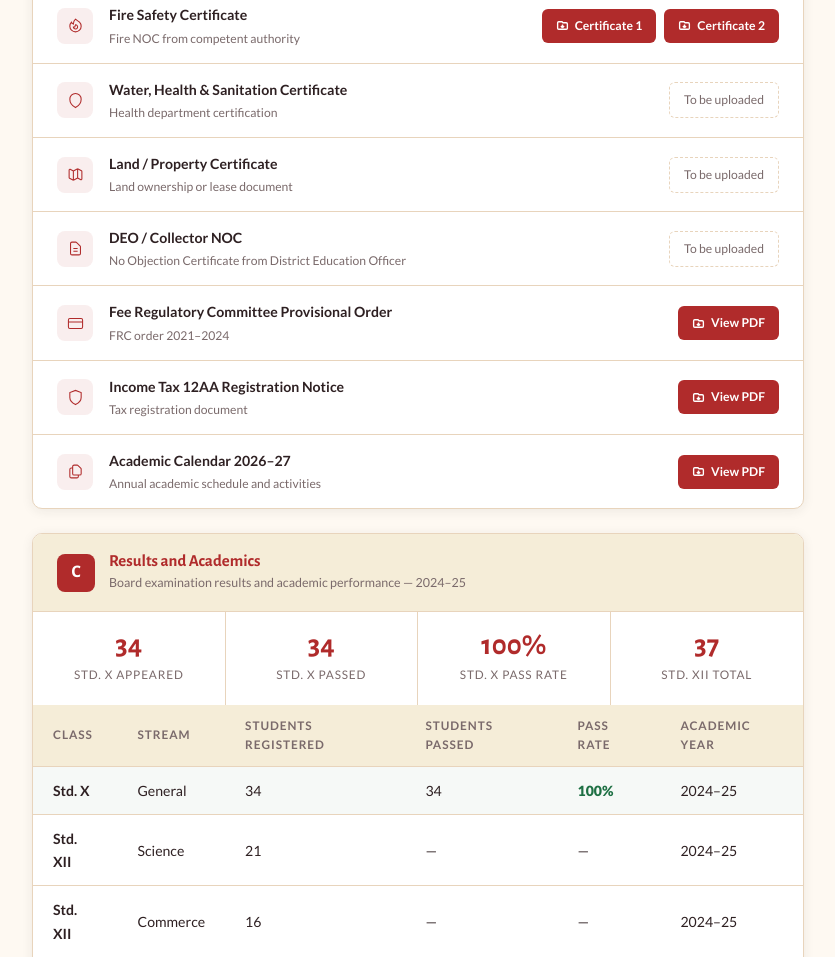
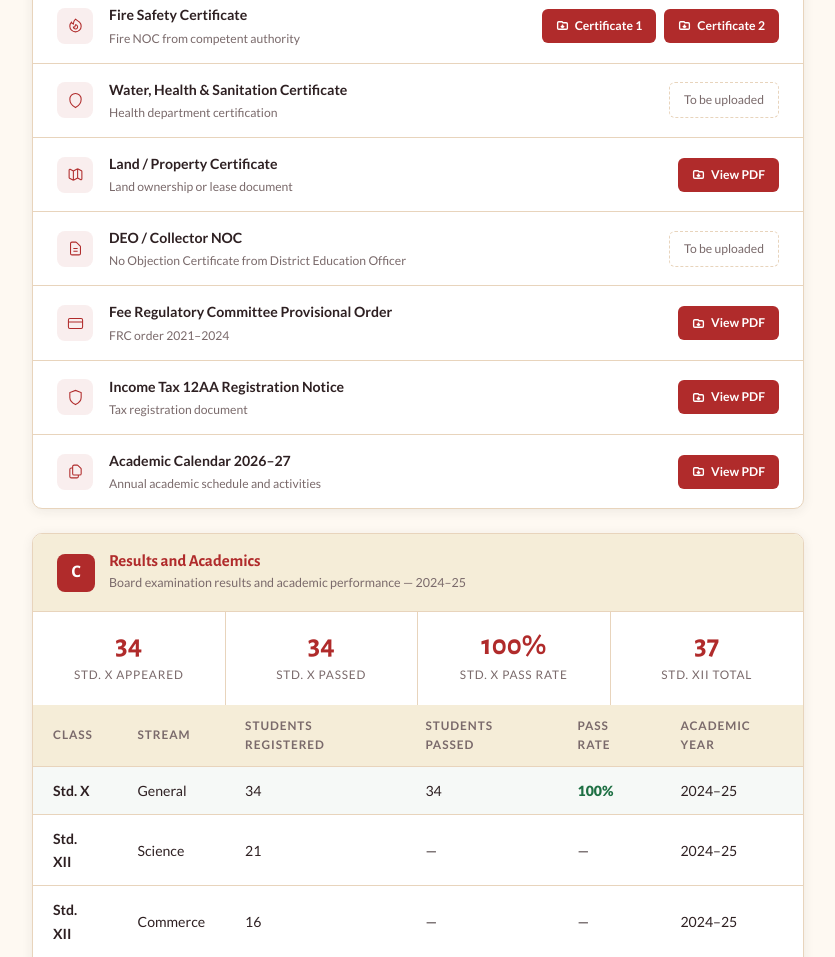
Before and after one commit to soham24/agratha-academy, a plain HTML site: page mandatory-public-disclosure.html in a window 1280 px wide. Shown: the part 1761-2718 px from the top of the page, without its empty margins (352-1187 px from the left). Drawn offline with nearby package versions, Linux system fonts and the light colour scheme.

Commit message:
Add land certificate to disclosure page
Co-Authored-By: Claude Sonnet 4.6 <noreply@anthropic.com>

```diff
--- a/mandatory-public-disclosure.html
+++ b/mandatory-public-disclosure.html
@@ -761,7 +761,10 @@
                 <strong>Land / Property Certificate</strong>
                 <span>Land ownership or lease document</span>
               </div>
-              <span class="doc-na">To be uploaded</span>
+              <a class="doc-btn" href="assets/docs/Land_Certificate_Optimized_180dpi_q65.pdf" target="_blank" rel="noopener">
+                <svg viewBox="0 0 24 24"><path d="M12 10v6m0 0l-3-3m3 3l3-3M3 17V7a2 2 0 012-2h6l2 2h6a2 2 0 012 2v8a2 2 0 01-2 2H5a2 2 0 01-2-2z"/></svg>
+                View PDF
+              </a>
             </div>
 
             <div class="doc-row">
```
Also changed, not shown: 1 other file.
